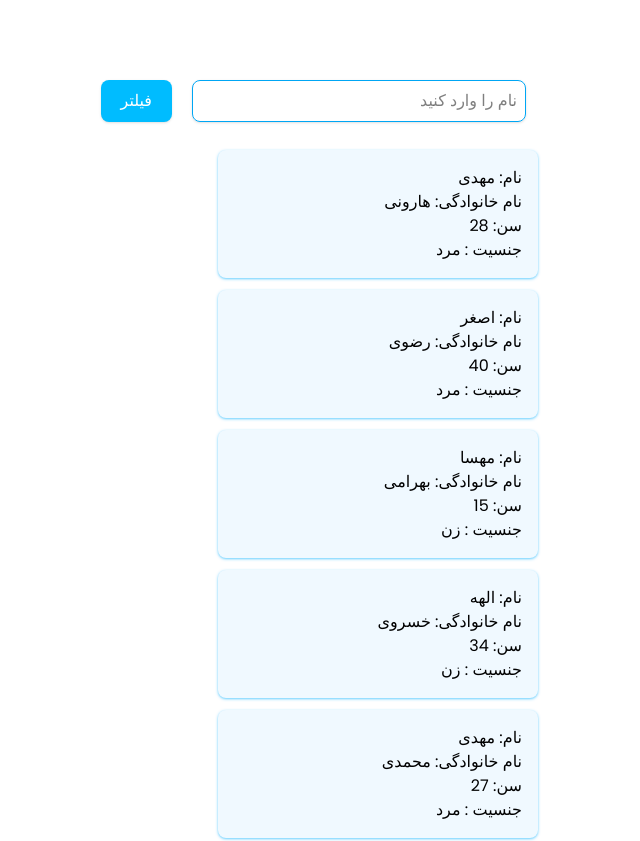
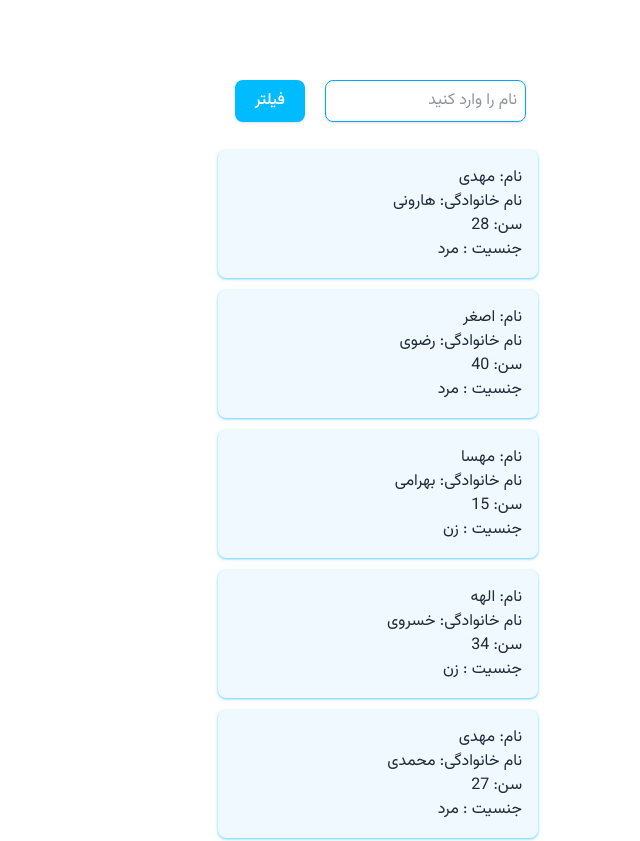
Before and after one commit to mahdiharooniir/js-practice-bahrami-course, a website: page js-course/chapter-10/miniProject-filterNames/index.html in a window 1280 px wide. Shown: the top 841 px of the page, without its empty margins (262-902 px from the left). Drawn offline with nearby package versions, Linux system fonts and the light colour scheme; files that its build step writes are made by us from their sources.

Commit message:
Change style miniProject-filterNames

```diff
--- a/js-course/chapter-10/miniProject-filterNames/app.js
+++ b/js-course/chapter-10/miniProject-filterNames/app.js
@@ -56,10 +56,10 @@ function generateUsersElement(users) {
     let str = '';
     users.forEach(user => str += `
         <div class="shadow-sm shadow-sky-300 rounded-lg p-4 text-md bg-sky-50">
-            <p>نام: ${user.firstName}</p>
-            <p>نام خانوادگی: ${user.lastName}</p>
-            <p>سن: ${user.age}</p>
-            <p>جنسیت : ${user.gender}</p>
+            <p class = "text-gray-800">نام: ${user.firstName}</p>
+            <p class = "text-gray-800">نام خانوادگی: ${user.lastName}</p>
+            <p class = "text-gray-800">سن: ${user.age}</p>
+            <p class = "text-gray-800">جنسیت : ${user.gender}</p>
         </div>
         `);
         return str;
--- a/js-course/chapter-10/miniProject-filterNames/index.html
+++ b/js-course/chapter-10/miniProject-filterNames/index.html
@@ -6,11 +6,11 @@
     <title>Document</title>
     <link rel="stylesheet" href="/src/css/output.css">
 </head>
-<body class="font-poppins">
+<body class="font-vazir">
     <div class="w-100 mx-auto p-10 my-10">
         <div class="flex gap-5 w-full mx-auto">
-            <input id="filterInput" type="text" placeholder="نام را وارد کنید" class="ms-3 p-2 border border-sky-500 rounded-lg focus:ring-2 focus:ring-sky-500 outline-none shadow">
-            <button class="bg-sky-400 rounded-lg text-white py-2 px-5 text-center cursor-pointer shadow font-medium focus:ring-2 focus:ring-sky-500" id="filterBtn">فیلتر</button>
+            <input id="filterInput" type="text" placeholder="نام را وارد کنید" class="ms-3 p-2 border border-sky-500 rounded-lg focus:ring-2 focus:ring-sky-500 outline-none shadow text-gray-800">
+            <button class="bg-sky-400 rounded-lg text-white py-2 px-5 text-center cursor-pointer shadow font-medium hover:bg-sky-500" id="filterBtn">فیلتر</button>
         </div>
         <div class="mt-7 mx-auto flex flex-col gap-3" id="userContainer">
 
```
